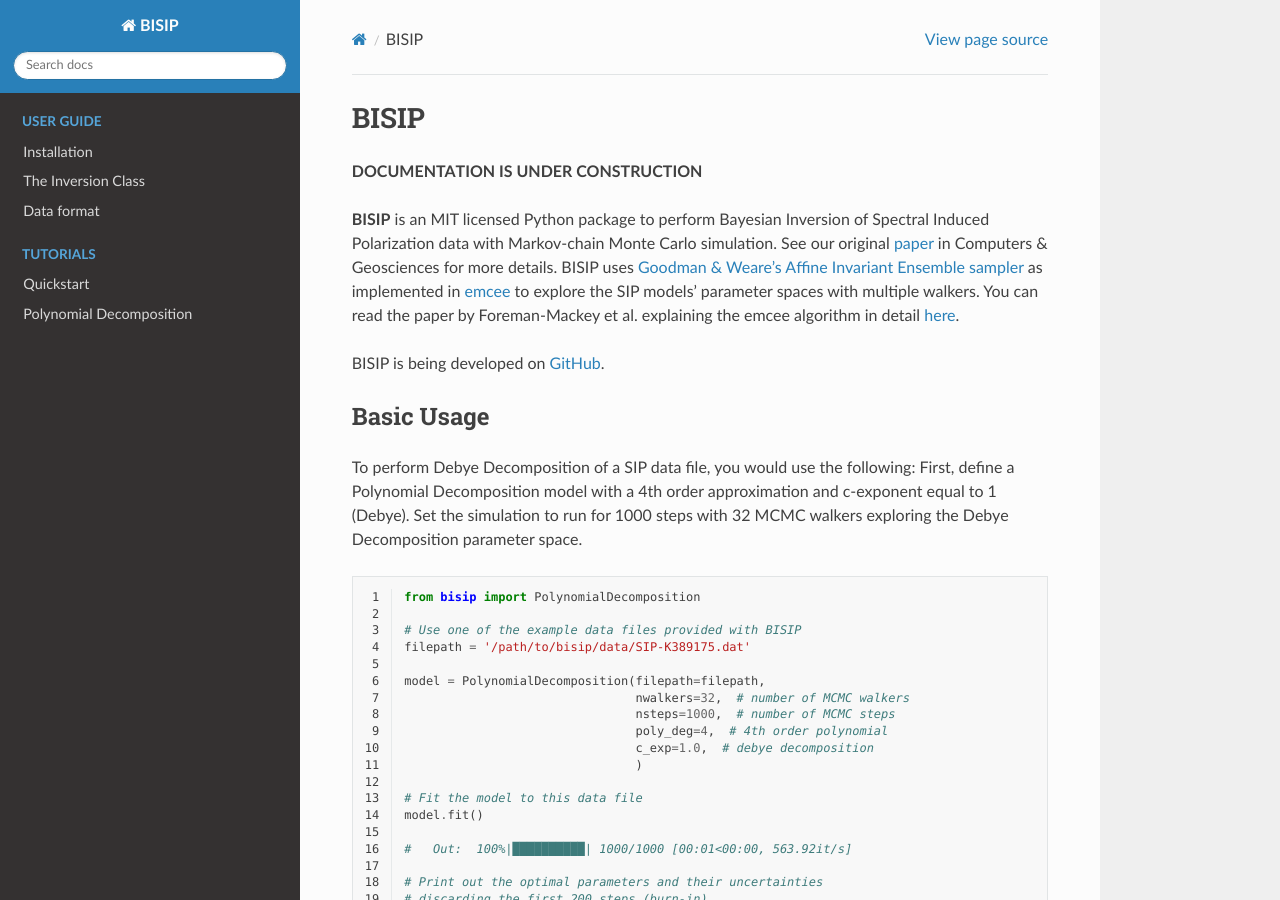
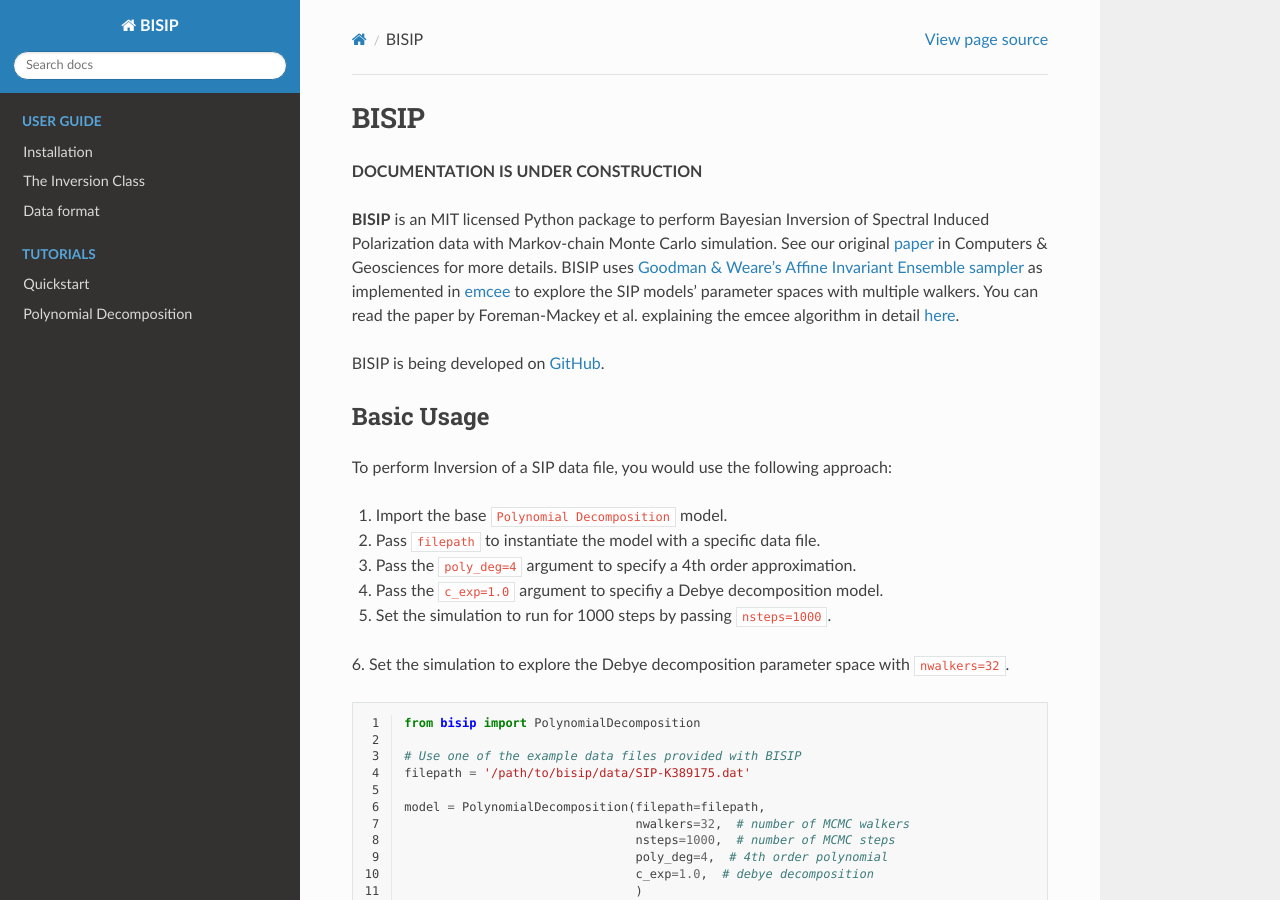
Before and after one commit to clberube/bisip2, a Sphinx documentation site: the page built from docs/index.rst, in a window 1280 px wide and 900 px high. Built offline with Sphinx 7.4.7 and the Read the Docs theme 2.0.0, drawn with Linux system fonts in a browser that asks for light colours.

Commit message:
Update docs

```diff
--- a/docs/index.rst
+++ b/docs/index.rst
@@ -21,10 +21,15 @@ BISIP is being developed on `GitHub
 Basic Usage
 -----------
 
-To perform Debye Decomposition of a SIP data file, you would use the following:
-First, define a Polynomial Decomposition model with a 4th order approximation
-and c-exponent equal to 1 (Debye). Set the simulation to run for 1000 steps
-with 32 MCMC walkers exploring the Debye Decomposition parameter space.
+To perform Inversion of a SIP data file, you would use the following approach:
+
+1. Import the base :code:`Polynomial Decomposition` model.
+2. Pass :code:`filepath` to instantiate the model with a specific data file.
+3. Pass the :code:`poly_deg=4` argument to specify a 4th order approximation.
+4. Pass the :code:`c_exp=1.0` argument to specifiy a Debye decomposition model.
+5. Set the simulation to run for 1000 steps by passing :code:`nsteps=1000`.
+6. Set the simulation to explore the Debye decomposition parameter space with
+:code:`nwalkers=32`.
 
 .. code-block:: python
   :linenos:
```
Also changed, not shown: docs/tutorials/quickstart.rst (+9 -4 lines).
